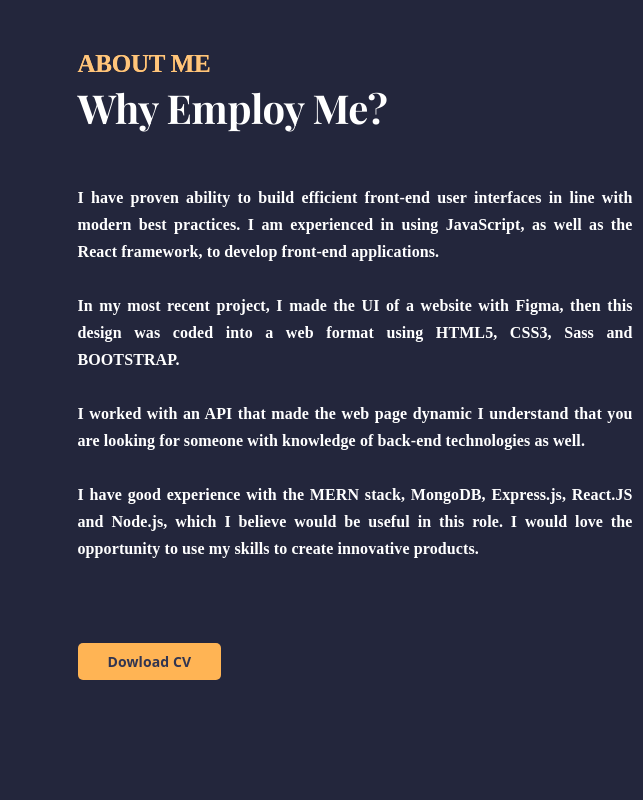
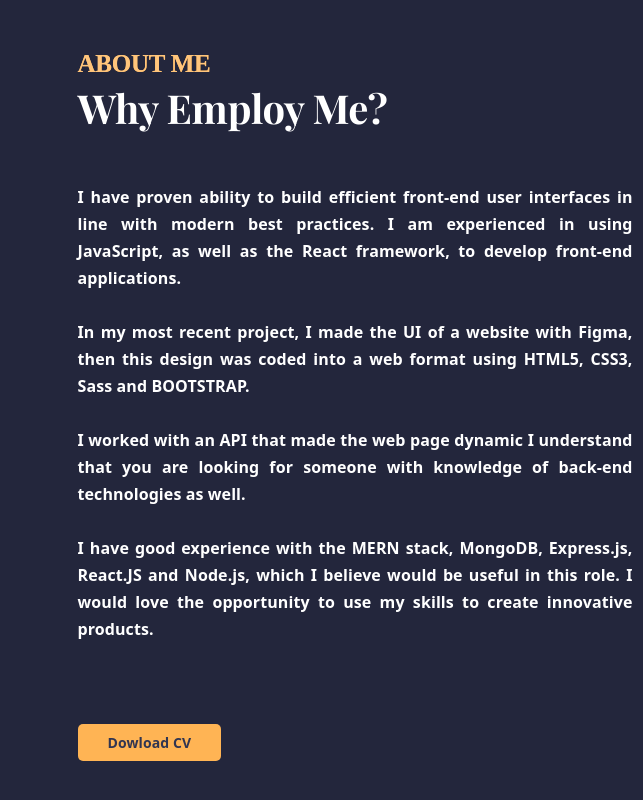
Before and after one commit to Oluwasijibomi/portfolio-project, a website: page index.html in a window 1280 px wide. Shown: the part 3440-4240 px from the top of the page, 0-643 px from the left. Drawn offline with nearby package versions, Linux system fonts and the light colour scheme.

Commit message:
font family changed on about me p tag

```diff
--- a/sass/_base.scss
+++ b/sass/_base.scss
@@ -643,7 +643,7 @@ body {
 
 
     &-p {
-        font-family: HK Grotesk;
+
         font-style: normal;
         font-weight: bold;
         font-size: 16px;
```
Also changed, not shown: css/style.css.
